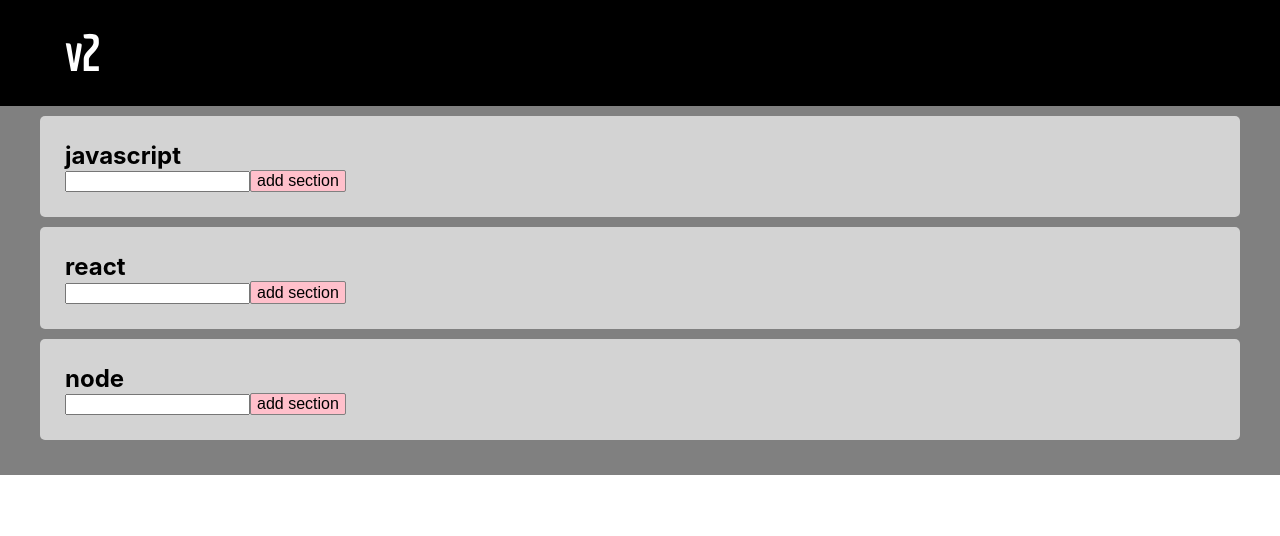
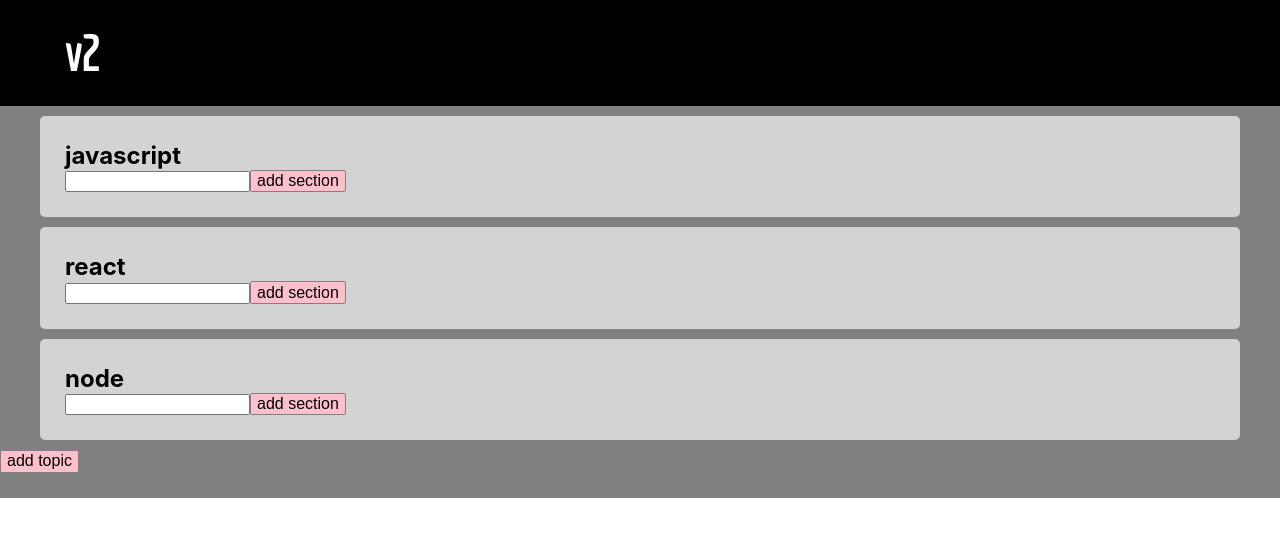
Before and after one commit to fdavison-v2/v2-checklist, a React (Create React App) app: page / in a window 1280 px wide. Shown: the top 536 px of the page. Built offline with nearby package versions, Linux system fonts and the light colour scheme.

Commit message:
add topic button

```diff
--- a/src/components/Dash.jsx
+++ b/src/components/Dash.jsx
@@ -2,8 +2,8 @@ import React from 'react'
 import Topic from './Topic'
 
 
-export default class Dash extends React.Component{
-    constructor(){
+export default class Dash extends React.Component {
+    constructor() {
         super()
 
         this.state = {
@@ -19,25 +19,49 @@ export default class Dash extends React.Component{
                 id: 3,
                 name: 'node'
             },
-            ]
+            ],
+            topic: {
+                id: 0,
+                name: 'new topic'
+            }
         }
     }
-    render(){
-        return(
+
+
+    addTopic() {
+        const {topics, topic} = this.state
+        topics.push(topic)
+        this.getTopics()
+    }
+
+    getTopics(){
+        this.setState({
+            topics: this.state.topics
+        })
+        console.log(this.state.topics)
+    }
+
+    render() {
+        return (
             <div className="dash">
 
                 {/* Dash.jsx */}
 
 
                 {/* MAP OUT TOPICS... */}
-                {this.state.topics.map(el=> (
+                {this.state.topics.map(el => (
 
                     <Topic
-                    key = {el.id}
-                    topic = {el}
+                        key={el.id}
+                        topic={el}
                     />
 
                 ))}
+
+                {/* ADD TOPIC BUTTON */}
+                <button
+                onClick={()=> this.addTopic()}
+                >add topic</button>
 
             </div>
         )
```
